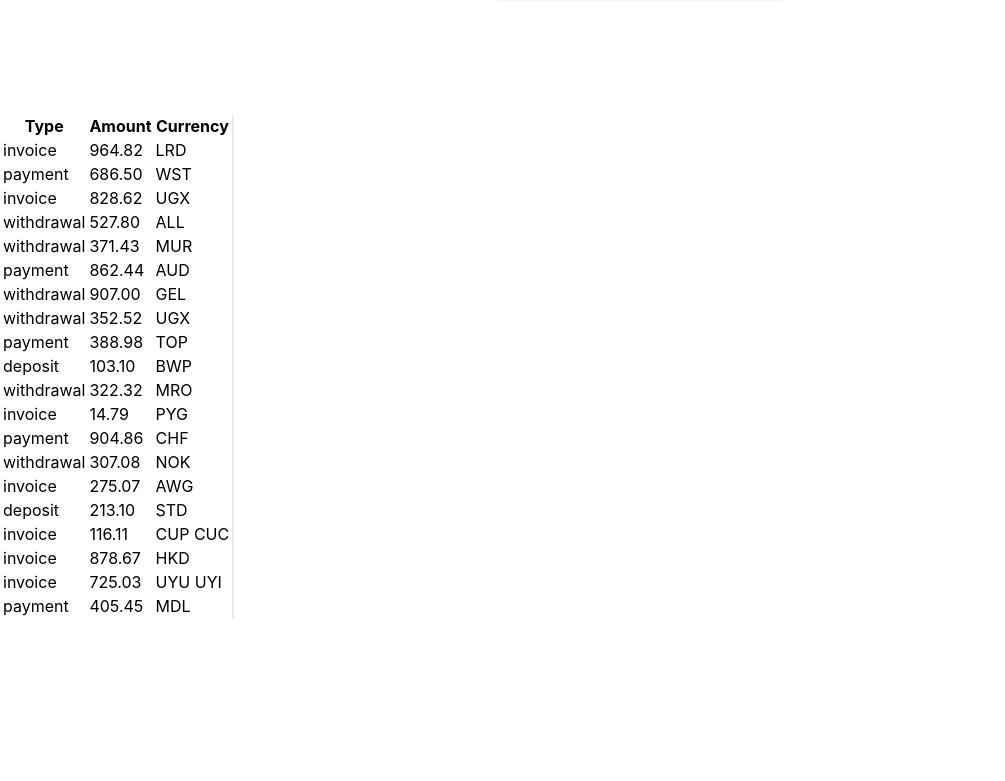
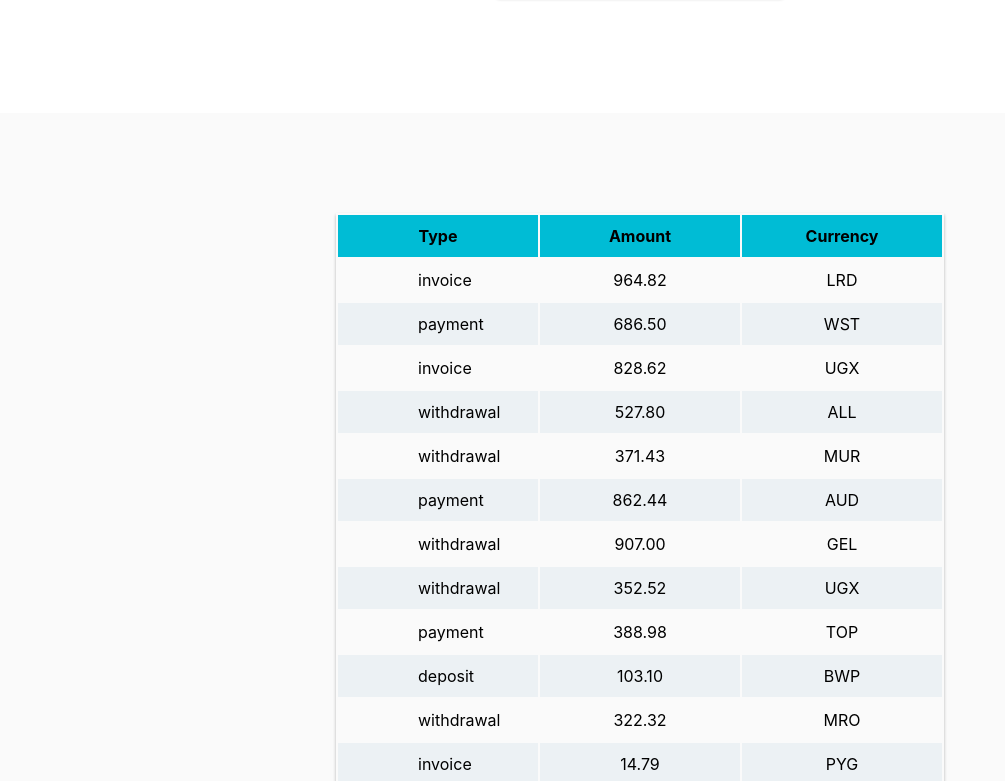
Before and after one commit to savchenkolex/goit-react-hw-01-components, a React (Create React App) app: page / in a window 1280 px wide. Shown: the part 1239-2020 px from the top of the page, without its empty margins (0-1005 px from the left). Before the commit the page ends 1858 px from the top, so only its background shows below. Built offline with nearby package versions, Linux system fonts and the light colour scheme.

Commit message:
transaction history css done

```diff
--- a/src/components/Transactions/Transactions.jsx
+++ b/src/components/Transactions/Transactions.jsx
@@ -14,6 +14,7 @@ export default function TransactionHistory ({items}) {
     </> )
     })
     return (
+  <div className={css["table-section"]}>
     <table className={css["transaction-history"]}>
       <thead>
         <tr>
@@ -26,7 +27,7 @@ export default function TransactionHistory ({items}) {
         {rows}
       </tbody>
     </table>
-    )
+  </div>)
 
 }
 
--- a/src/components/Transactions/Transactions.module.css
+++ b/src/components/Transactions/Transactions.module.css
@@ -1,5 +1,44 @@
+.table-section {
+    background-color: #FAFAFA;
+    padding-top: 100px;
+    padding-bottom: 100px;
+    display: flex;
+    justify-content: center;
+}
 
 .transaction-history {
+
     box-shadow: 0 2px 3px #B3B3B3;
 
+
 }
+
+.transaction-history thead {
+    background-color: #00BCD5;
+    height: 42px;
+}
+
+.transaction-history tr {
+    height: 42px;
+    text-align: center;
+    transition: background-color 250ms linear;
+}
+
+.transaction-history tr:hover {
+    background-color: darkgrey;
+}
+
+
+.transaction-history tr:nth-child(2n) {
+    background-color: #ECF1F4;
+}
+
+.transaction-history tr td {
+    width: 200px;
+    box-sizing: border-box;
+}
+
+.transaction-history tr td:first-child {
+    padding-left: 80px;
+    text-align: left;
+}
```
Lines whose indentation alone changed are shown as unchanged.
